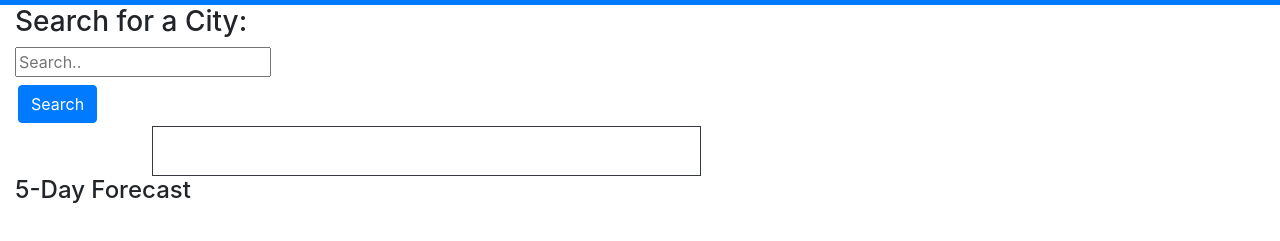
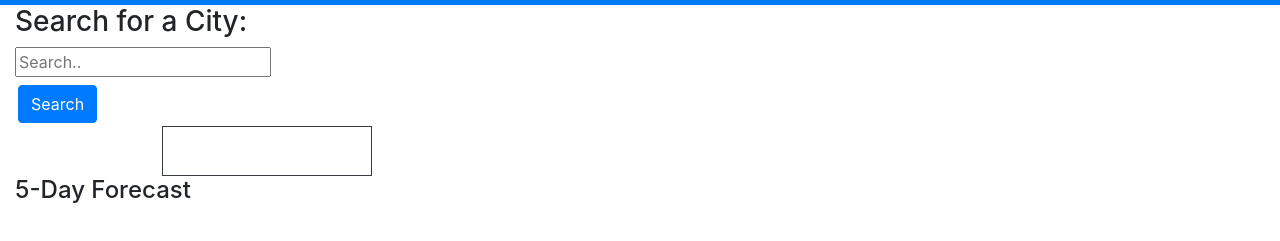
Before and after one commit to alyssaharper/Weather_Dashboard, a plain HTML site: page index.html in a window 1280 px wide. Shown: the part 51-292 px from the top of the page. Drawn offline with nearby package versions, Linux system fonts and the light colour scheme.

Commit message:
html/css updates

```diff
--- a/index.html
+++ b/index.html
@@ -13,7 +13,7 @@
 </head>
 <body>
     <main>
-<div id="leftcontainer" class="col-12 col-md-4">
+<div id="leftcontainer" class="col-5">
         <h3 id="searchTitle">Search for a City:</h3>
 
         <form action="" id="searchBar">
@@ -23,8 +23,8 @@
 </form>
 <div id="history"></div>
 </div>
-<div class="col-12 col-md-8">
-<div class="container border border-dark col-12 col-md-8" id="currentWeather">
+<div class="col-5">
+<div class="container border border-dark col-5" id="currentWeather">
     <h3 id="city"></h3>
     <h3 id="date"></h3>
     <img src="" id="weatherIcon"></img>
@@ -36,6 +36,7 @@
 <h4 id="5DayHeader">5-Day Forecast</h4>
 <div id="5DayForecast">
 </div>
+</div>
     </main>
     <script
       type="text/javascript"
```
